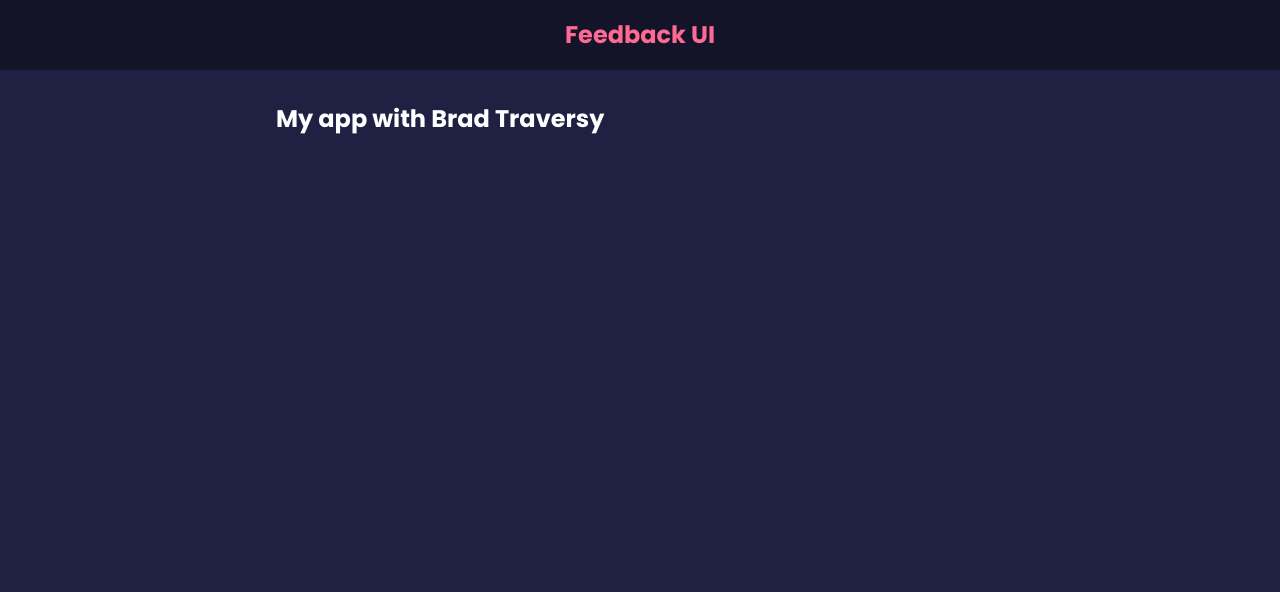
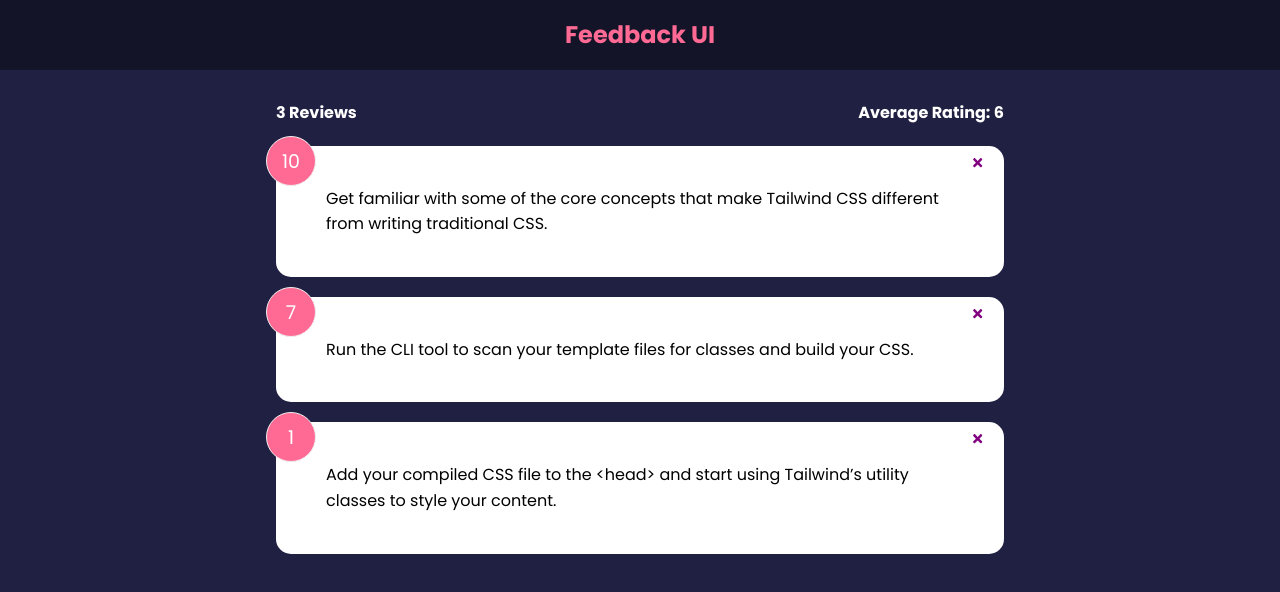
Before and after one commit to frontendmyfriend/feedback_app_Traversy_react, a React (Create React App) app: page / in a window 1280 px wide. Shown: the top 592 px of the page. Built offline with nearby package versions, Linux system fonts and the light colour scheme.

Commit message:
added FeedbackStats component and Delete functionality to FeedbackItems

```diff
--- a/package.json
+++ b/package.json
@@ -8,6 +8,7 @@
     "@testing-library/user-event": "^13.5.0",
     "react": "^18.2.0",
     "react-dom": "^18.2.0",
+    "react-icons": "^4.11.0",
     "react-scripts": "5.0.1",
     "web-vitals": "^2.1.4"
   },
--- a/src/App.js
+++ b/src/App.js
@@ -1,12 +1,28 @@
-import Header from "./components/Header";
+import { useState } from "react";
+import Header from "./components/Header"
+import FeedbackList from "./components/FeedbackList"
+import FeedbackData from "./data/FeedbackData"
+import FeedbackStats from "./components/FeedbackStats";
+
 
 function App () {
+
+    const [feedback, setFeedback] = useState(FeedbackData)
+
+    const deleteFeedback = (id) => {
+        if (window.confirm('Are you sure you want to delete?')) {
+            setFeedback(feedback.filter((item) => item.id !== id))
+        }
+
+    }
+
     return (
         <>
             <Header />
-        <div className="container">
-            <h2>My app with Brad Traversy</h2>
-        </div>
+            <div className="container">
+                <FeedbackStats feedback={feedback} />
+                <FeedbackList feedback={feedback} handleDelete={deleteFeedback} />
+            </div>
         </>
     )
 };
--- /dev/null
+++ b/src/components/FeedbackItem.jsx
@@ -0,0 +1,50 @@
+import Card from "./shared/Card"
+import PropTypes from 'prop-types'
+import {FaTimes} from 'react-icons/fa'
+
+function FeedbackItem ({item, handleDelete}) {
+
+
+  return (
+    <Card>
+      <div className="num-display">{item.rating}</div>
+
+      <button
+        onClick={() => handleDelete(item.id)} className="close">
+        <FaTimes color="purple" />
+      </button>
+
+      <div className="text-display">{item.text}</div>
+
+    </Card>
+  )
+}
+
+FeedbackItem.propTypes = {
+  item: PropTypes.object.isRequired
+}
+
+export default FeedbackItem
+
+// function FeedbackItem ({item}) {
+
+//   // const [rating, setRating] = useState(7)
+//   // const [text, setText] = useState('This is an example of a Feedback Item yo')
+//   // const handleClick = () => {
+//   //   setRating((prev) => {
+//   //     return prev +1
+//   //   })
+//   // }
+
+//   return (
+//     <div className='card'>
+//          <div className="num-display">{item.rating}</div>
+//       <div className="text-display">{item.text}</div>
+//       {/* <div className="num-display">{rating}</div>
+//       <div className="text-display">{text}</div> */}
+//       {/* <button onClick={handleClick}>Click Me</button> */}
+//       </div>
+//   )
+// }
+
+// export default FeedbackItem
--- /dev/null
+++ b/src/components/FeedbackList.jsx
@@ -0,0 +1,34 @@
+import FeedbackItem from "./FeedbackItem"
+import PropTypes from 'prop-types'
+
+function FeedbackList ({feedback, handleDelete}) {
+
+    if (!feedback||feedback.length === 0) {
+        return <p>No Feedback Yet</p>
+    }
+
+    return (
+    <div className="feedback-list">
+        {feedback.map((item) => (
+            <FeedbackItem
+                key={item.id}
+                item={item}
+                handleDelete={handleDelete}
+            />
+        ))}
+    </div>
+
+  )
+}
+
+FeedbackList.propTypes = {
+    feedback: PropTypes.arrayOf(
+        PropTypes.shape({
+            id: PropTypes.number.isRequired,
+            text: PropTypes.string.isRequired,
+            rating: PropTypes.number.isRequired
+        })
+    )
+}
+
+export default FeedbackList
--- /dev/null
+++ b/src/components/FeedbackStats.jsx
@@ -0,0 +1,23 @@
+import PropTypes from 'prop-types'
+
+function FeedbackStats ({feedback}) {
+    // calculate ratings avwerage
+    let average = feedback.reduce((acc, cur) => {
+      return acc +  cur.rating
+    }, 0) / feedback.length
+
+   average = average.toFixed(1).replace(/[.,]0$/, '')
+
+  return (
+      <div className='feedback-stats'>
+          <h4>{feedback.length} Reviews</h4>
+          <h4>Average Rating: {isNaN(average) ? 0 : average}</h4>
+    </div>
+  )
+}
+
+FeedbackStats.propTypes = {
+    feedback: PropTypes.array.isRequired
+}
+
+export default FeedbackStats
--- /dev/null
+++ b/src/components/shared/Card.jsx
@@ -0,0 +1,31 @@
+import PropTypes from 'prop-types'
+
+function Card ({children, reverse}) {
+//   return (
+//     <div className={`card ${reverse && 'reverse'}`}>
+//     {children}
+//     </div>
+    //   )
+
+
+    return <div className="card"
+        style={{
+        backgroundColor: reverse ? 'rgba(0,0,0,0.4)' : '#fff',
+        color: reverse ? '#fff' : '#000'
+        }}
+    >
+        {children}
+    </div>
+}
+
+Card.defaultProps = {
+  reverse:false
+}
+
+Card.propTypes = {
+  children: PropTypes.node.isRequired,
+  reverse: PropTypes.bool
+}
+
+
+export default Card
--- /dev/null
+++ b/src/data/FeedbackData.js
@@ -0,0 +1,19 @@
+const FeedbackData = [
+    {
+        id: 1,
+        rating: 10,
+        text: 'Get familiar with some of the core concepts that make Tailwind CSS different from writing traditional CSS.'
+    },
+    {
+        id: 2,
+        rating: 7,
+        text: 'Run the CLI tool to scan your template files for classes and build your CSS.'
+    },
+    {
+        id: 3,
+        rating: 1,
+        text: 'Add your compiled CSS file to the <head> and start using Tailwind’s utility classes to style your content.'
+    },
+
+];
+    export default FeedbackData
```
Also changed, not shown: public/robots.txt (deleted), public/site.webmanifest (added), 2 other files (tests, documents, lock files or other folders).
